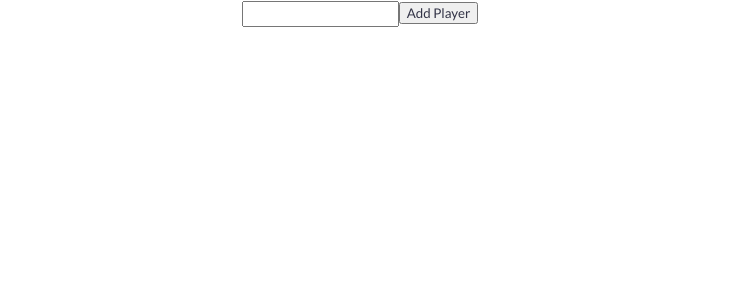
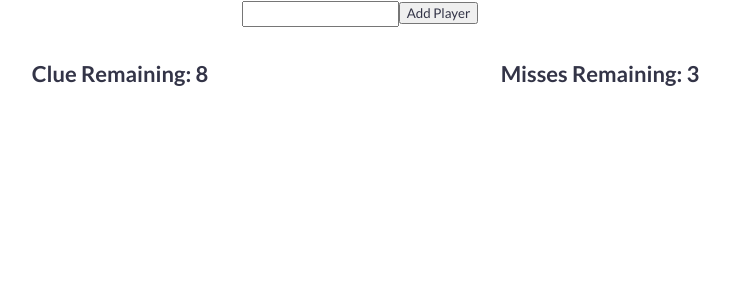
Before and after one commit to aturkewi/hanabi, a React (Create React App) app in the folder client/: page / in a window 1280 px wide. Shown: the top 300 px of the page, without its empty margins (280-1010 px from the left). Built offline with nearby package versions, Linux system fonts and the light colour scheme.

Commit message:
Add show count for clues and misses

```diff
--- a/client/src/components/Game.js
+++ b/client/src/components/Game.js
@@ -12,7 +12,25 @@ export default (props) => {
         {(players.length > 1) ? <button onClick={props.startGame.bind(null, players, deck)}>Start Game</button> : ''}
       </div>
       <div className="row">
-        {players.map((p, i) => <Player key={i} player={p} currentPlayer={currentPlayer === p.id} discardCard={props.discardCard} increaseClue={props.increaseClue} clueCounter={props.game.clueCounter}/>)}
+        <div className="col-6">
+          <h3>Clue Remaining: {props.game.clueCounter}</h3>
+        </div>
+        <div className="col-6">
+          <h3>Misses Remaining: {props.game.missesRemaining}</h3>
+        </div>
+      </div>
+      <div className="row">
+        {players.map((p, i) => {
+          return (
+            <Player key={i} player={p}
+              currentPlayer={currentPlayer === p.id}
+              discardCard={props.discardCard}
+              increaseClue={props.increaseClue}
+              clueCounter={props.game.clueCounter}
+              deck={props.game.deck}
+            />
+          )})
+        }
       </div>
     </div>
   )
--- a/client/src/reducers/gameReducer.js
+++ b/client/src/reducers/gameReducer.js
@@ -8,7 +8,7 @@ export default (state={}, action) => {
         discard: [],
         played: [],
         players: [],
-        clueCounter: 6,
+        clueCounter: 8,
         missesRemaining: 3,
         currentPlayer: 0
       }
```
